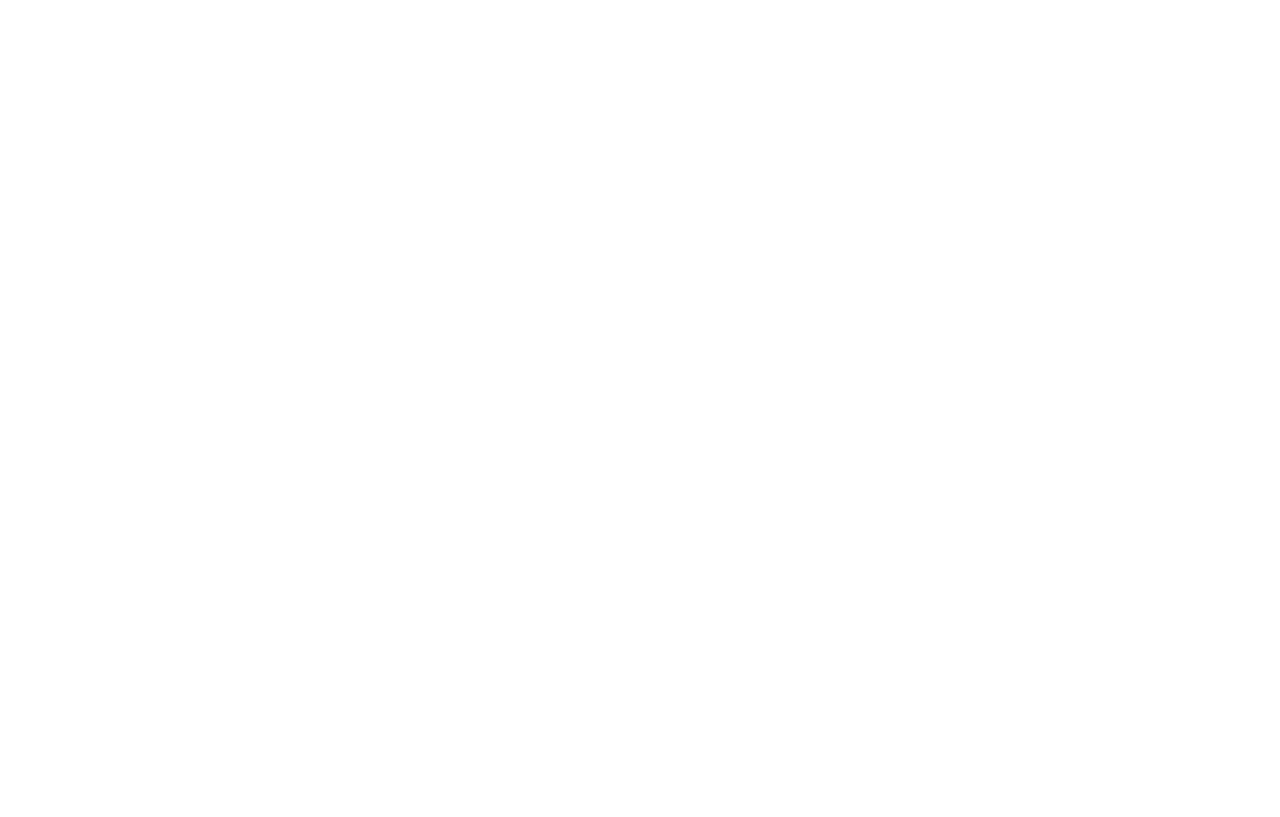
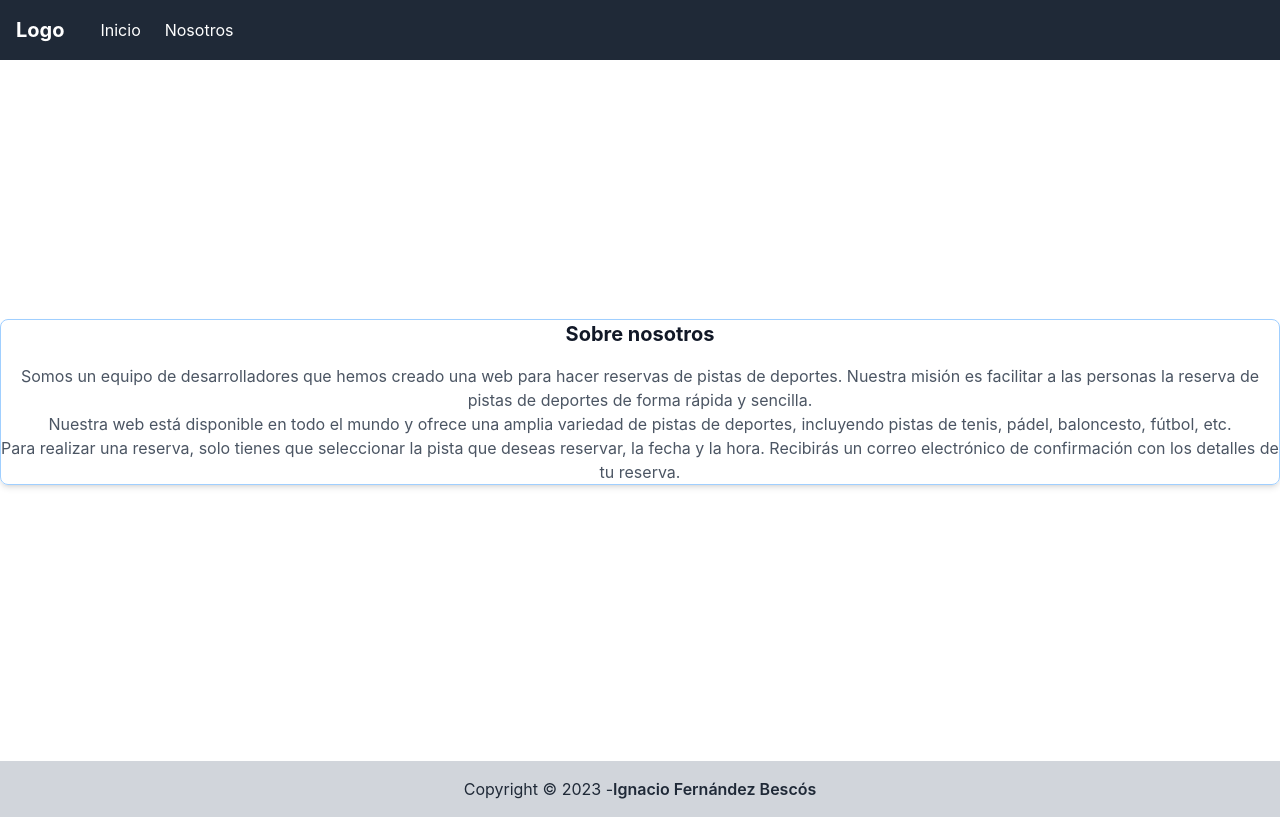
Before and after one commit to inaki59/clubl-derportivo, a React (Create React App) app in the folder client2/: page /nosotros in a window 1280 px wide. Before the commit this address had no page. Built offline with nearby package versions, Linux system fonts and the light colour scheme.

Commit message:
litle changes

```diff
--- a/client2/src/Commons/Header.jsx
+++ b/client2/src/Commons/Header.jsx
@@ -1,4 +1,5 @@
 import React, { useState } from 'react';
+import { Link } from 'react-router-dom';
 
  const Header = () => {
 const [isOpen, setIsOpen] = useState(false);
@@ -14,18 +15,13 @@
               Logo
             </a>
             <div className="hidden md:block ml-6">
-              <a className="text-white hover:text-gray-300 px-3 py-2" href="#">
+              <Link to="/" className="text-white hover:text-gray-300 px-3 py-2" >
                 Inicio
-              </a>
-              <a className="text-white hover:text-gray-300 px-3 py-2" href="#">
-                Menú
-              </a>
-              <a className="text-white hover:text-gray-300 px-3 py-2" href="#">
+              </Link>
+              <Link className="text-white hover:text-gray-300 px-3 py-2" >
                 Nosotros
-              </a>
-              <a className="text-white hover:text-gray-300 px-3 py-2" href="#">
-                Contacto
-              </a>
+              </Link>
+
             </div>
           </div>
           <div className="md:hidden">
--- /dev/null
+++ b/client2/src/Commons/Nosotros.jsx
@@ -0,0 +1,33 @@
+import React from 'react'
+import "../css/center.css"
+export const Nosotros = () => {
+  return (
+<div className="centrado">
+
+        <div
+          className="card rounded-lg shadow-md mb-4"
+          style={{
+            border: `1px solid #a0cfff`,
+          }}
+        >
+          <h2 className="text-center text-gray-900 font-bold text-xl mb-4">Sobre nosotros</h2>
+          <div
+            className="flex flex-col justify-center items-center"
+          >
+            <p className="text-gray-600">
+              Somos un equipo de desarrolladores que hemos creado una web para hacer reservas de pistas de deportes.
+              Nuestra misión es facilitar a las personas la reserva de pistas de deportes de forma rápida y sencilla.
+            </p>
+            <p className="text-gray-600">
+              Nuestra web está disponible en todo el mundo y ofrece una amplia variedad de pistas de deportes,
+              incluyendo pistas de tenis, pádel, baloncesto, fútbol, etc.
+            </p>
+            <p className="text-gray-600">
+              Para realizar una reserva, solo tienes que seleccionar la pista que deseas reservar, la fecha y la hora.
+              Recibirás un correo electrónico de confirmación con los detalles de tu reserva.
+            </p>
+          </div>
+        </div>
+      </div>
+  )
+}
--- /dev/null
+++ b/client2/src/Commons/NotFound.jsx
@@ -0,0 +1,13 @@
+import React from 'react';
+import { Link } from 'react-router-dom';
+ export const NotFound = () => {
+  return (
+    <div className="flex items-center justify-center h-full bg-gray-100">
+    <div className="text-center max-h-screen">
+      <h1 className="text-6xl font-bold text-gray-800 mb-4">404</h1>
+      <p className="text-xl text-gray-600 mb-8">Página no encontrada</p>
+      <Link to="/" className="text-blue-500 hover:underline">Volver a la página de inicio</Link>
+    </div>
+  </div>
+  )
+}
--- /dev/null
+++ b/client2/src/pages/Nosotros.jsx
@@ -0,0 +1,40 @@
+import React from 'react'
+import {
+    Container,
+    Card,
+    Box,
+    Heading,
+    Text,
+    Spinner,
+  } from 'tailwindcss/react';
+export const Nososotros = () => {
+  return (
+    <Container>
+    <Card>
+      <Box
+        rounded="lg"
+        shadow="md"
+        max-w="md"
+        mx="auto"
+        p="6"
+      >
+        <Heading as="h2" mb="4">
+          Sobre nosotros
+        </Heading>
+        <Text>
+          Somos un equipo de desarrolladores que hemos creado una web para hacer reservas de pistas de deportes.
+          Nuestra misión es facilitar a las personas la reserva de pistas de deportes de forma rápida y sencilla.
+        </Text>
+        <Text>
+          Nuestra web está disponible en todo el mundo y ofrece una amplia variedad de pistas de deportes,
+          incluyendo pistas de tenis, pádel, baloncesto, fútbol, etc.
+        </Text>
+        <Text>
+          Para realizar una reserva, solo tienes que seleccionar la pista que deseas reservar, la fecha y la hora.
+          Recibirás un correo electrónico de confirmación con los detalles de tu reserva.
+        </Text>
+      </Box>
+    </Card>
+  </Container>
+  )
+}
--- a/client2/src/pages/Reserva.jsx
+++ b/client2/src/pages/Reserva.jsx
@@ -24,6 +24,7 @@
   const [value, onChange] = useState('10:00');
   const [eventosFiltered,setEventosFiltered]=useState([]);
   const [eventos,setEventos]=useState([]);
+  const [emailError, setEmailError] = useState(false);
   const [pistaSeleccionada, setPistaSeleccionada] = useState('');
   const [fecha, setFecha] = useState(new Date());
   const [hora, setHora] = useState('08:00'); // Estado para almacenar la hora seleccionada
@@ -101,13 +102,14 @@
 
       const formattedReservationData = {
         nombre: nuevoEvento.title,
-        correo: "ifernadezbescos@gmail.com", // Assuming this value is constant for now
+        correo: formData.correo, // Assuming this value is constant for now
         fecha: nuevoEvento.start.toISOString().split('T')[0], // Extracting the date part
         hora_inicio: nuevoEvento.start.toISOString().split('T')[1].slice(0, 8), // Extracting the time part
         duracion: `${Math.floor(durationInMinutes / 60)}:${durationInMinutes % 60}:00`,
-        pista: nuevoEvento.pista,
-        deporte: "tenis", // Assuming this value is constant for now
+        pista: pistaSeleccionada,
+        deporte: deporte, // Assuming this value is constant for now
       };
+      console.log(formData)
 
       // Check for collisions with existing events
       const colisionPistaSeleccionada = eventos.some(evento => (
@@ -166,6 +168,11 @@
       ...formData,
       [name]: value
     });
+    // Validar formato del correo
+    if (name === 'correo') {
+      const emailRegex = /^[^\s@]+@[^\s@]+\.[^\s@]+$/;
+      setEmailError(!emailRegex.test(value));
+    }
   };
 
   const agregarEvento = (evento) => {
@@ -188,6 +195,18 @@
       });
       return;
     }
+       // Validación de campos requeridos
+       const requiredFields = ['nombre', 'correo'];
+       const missingFields = requiredFields.filter(field => !formData[field]);
+
+       if (missingFields.length > 0) {
+         Swal.fire({
+           title: "Error",
+           text: `Por favor, completa los campos: ${missingFields.join(', ')}.`,
+           icon: 'error'
+         });
+         return;
+       }
 
     const eventosEnMismaPista = eventos.filter(evento => (
       evento.pista === pistaSeleccionada &&
@@ -226,17 +245,6 @@
       });
     }
   };
-
-
-
-
-
-
-
-
-
-
-
   return (
     <div className="container mx-auto p-4">
     <div className="flex flex-wrap -mx-4">
@@ -310,8 +318,11 @@
             name="correo"
             value={formData.correo}
             onChange={handleChange}
-            className="border border-gray-300 p-2 w-full"
+            className={`border border-gray-300 p-2 w-full ${emailError ? 'border-red-500 text-red-500' : ''}`}
           />
+             {emailError && (
+                  <p className="text-red-500 text-sm mt-1">Ingresa un correo electrónico válido.</p>
+                )}
         </div>
         <div className="mb-4">
 
--- a/client2/src/router/MyRouter.jsx
+++ b/client2/src/router/MyRouter.jsx
@@ -5,6 +5,8 @@
 import { Home } from '../pages/Home';
 import "../css/skeleton.css"
 import { Reserva } from '../pages/Reserva';
+import { NotFound } from '../Commons/NotFound';
+import { Nosotros } from '../Commons/Nosotros';
 const MyRouter = () => {
   const Layout = () => {
     return (
@@ -26,9 +28,8 @@
         <Route path="/" element={<Layout />}>
           <Route path="/" element={<Home />} />
           <Route path="/reserva/:deporte" element={<Reserva/>} />
-          <Route path="/contacto" element={<h1 className="text-3xl font-bold underline">
-      Hello world!
-    </h1>} />
+          <Route path="/nosotros" element={<Nosotros/>} />
+          <Route path="*" element={<NotFound/>}/>
         </Route>
       </Routes>
     </BrowserRouter>
```
